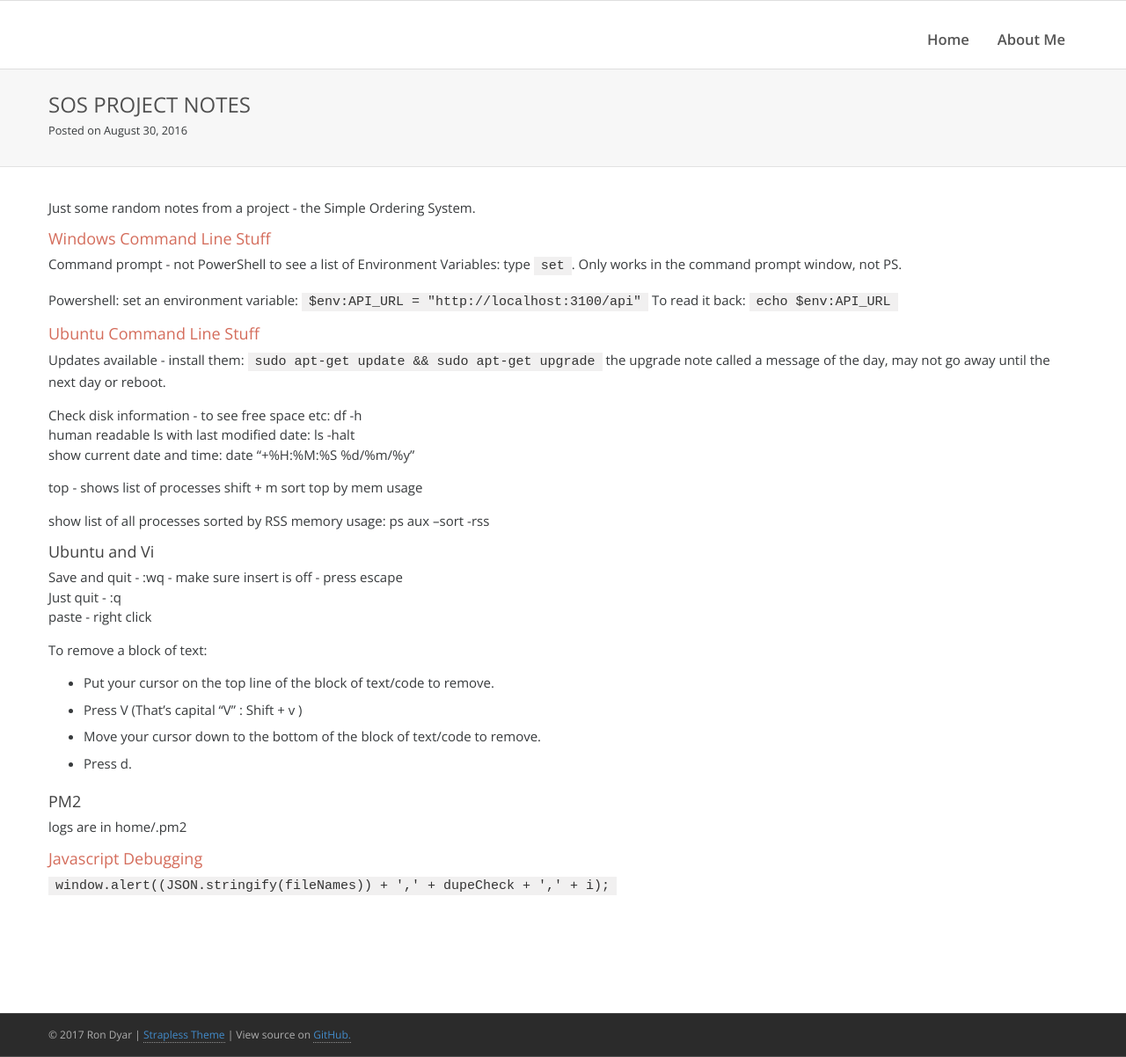
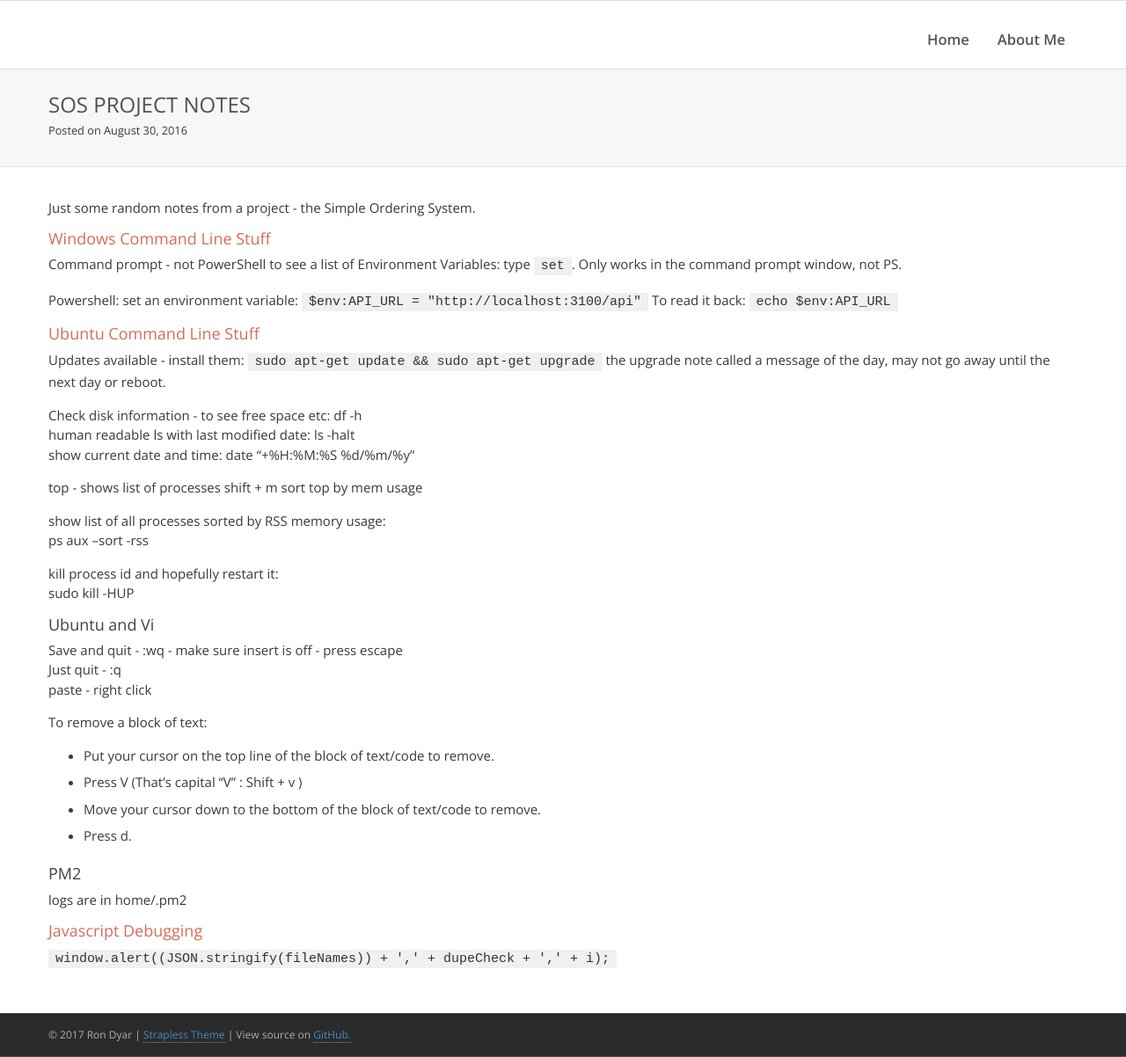
Before and after one commit to rdyar/rdyar.github.io, a Jekyll site: the page built from _posts/2016-08-30-SOS-project-notes.md, in a window 1280 px wide and 1202 px high. Shown: the whole window at 88% size. Built offline with Jekyll 4.4.1, drawn with Linux system fonts in a browser that asks for light colours.

Commit message:
Update 2016-08-30-SOS-project-notes.md

```diff
--- a/_posts/2016-08-30-SOS-project-notes.md
+++ b/_posts/2016-08-30-SOS-project-notes.md
@@ -25,6 +25,8 @@ shift + m sort top by mem usage
 show list of all processes sorted by RSS memory usage:
 ps aux --sort -rss
 
+kill process id and hopefully restart it:
+sudo kill -HUP <pid>
 
 
 ### Ubuntu and Vi
```
